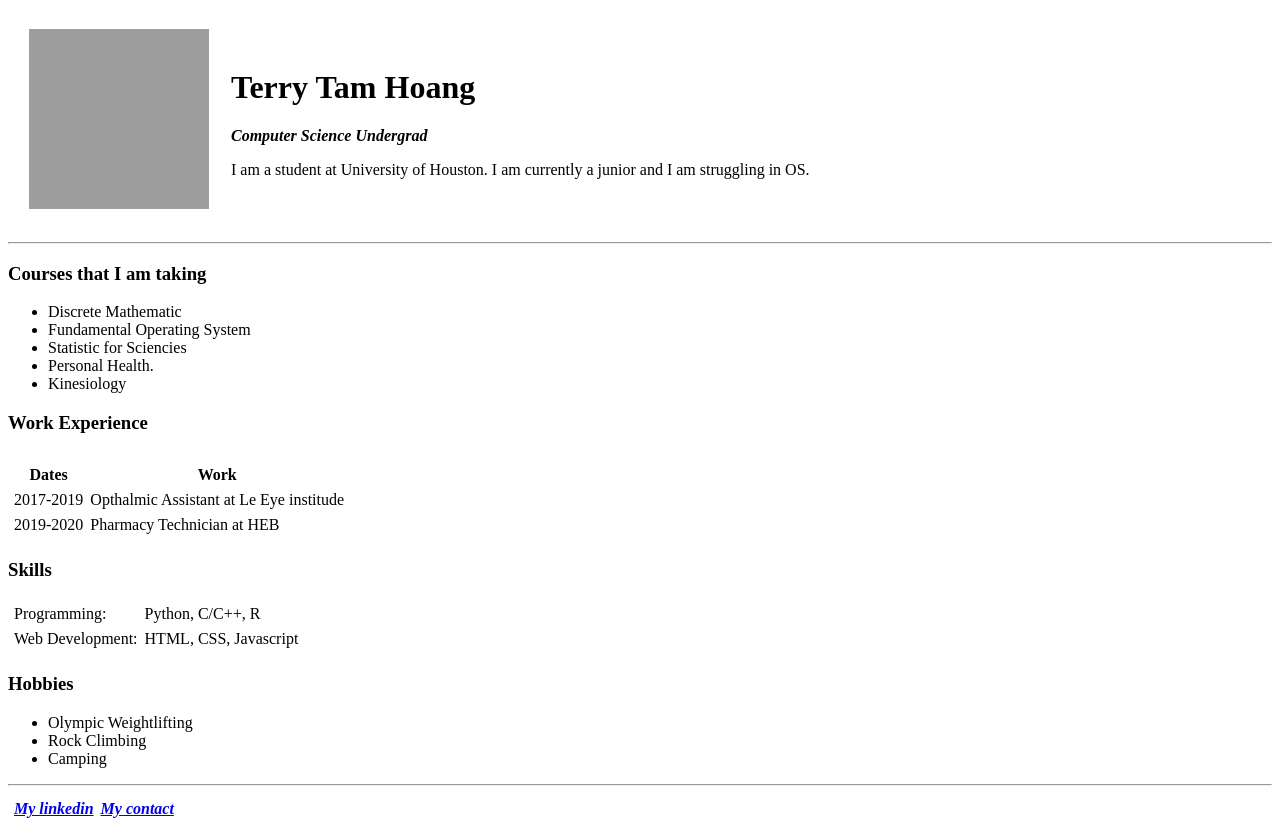
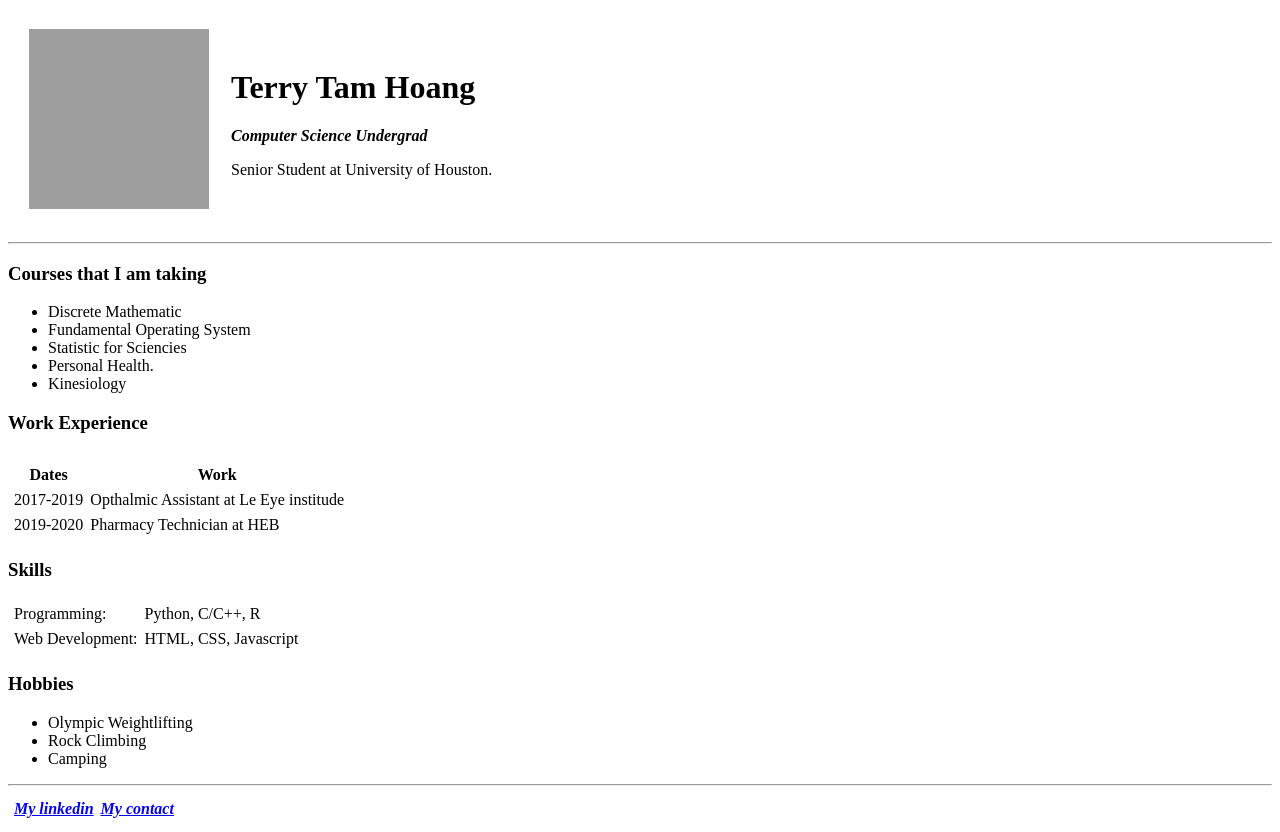
Before and after one commit to terrytamhoang/cv, a plain HTML site: page index.html in a window 1280 px wide. Drawn offline with Linux system fonts and the light colour scheme; grey boxes are pictures that could not be loaded.

Commit message:
Update index.html

```diff
--- a/index.html
+++ b/index.html
@@ -13,7 +13,7 @@
       <td>
         <h1>Terry Tam Hoang</h1>
         <p><strong><em>Computer Science Undergrad</em></strong></p>
-        <p>I am a student at University of Houston. I am currently a junior and I am struggling in OS.</p>
+        <p>Senior Student at University of Houston.</p>
       </td>
     </tr>
   </table>
```
